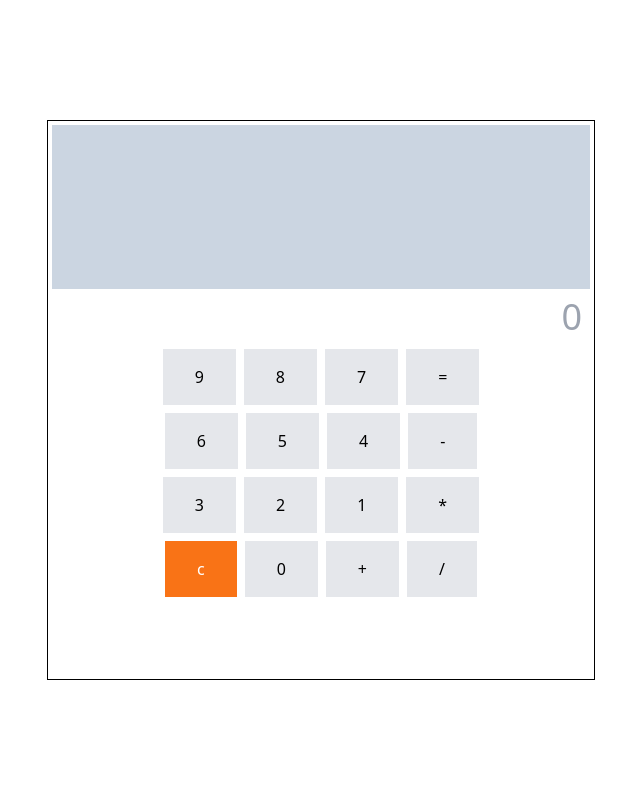
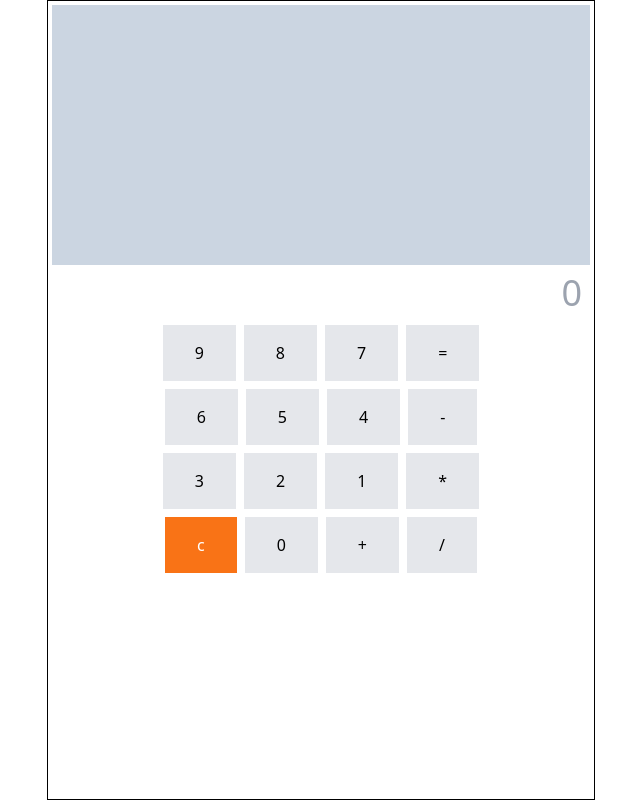
Before and after one commit to ThomasShlby/Calculator, a plain HTML site: page index.html in a window 1280 px wide. Shown: the whole page, without its empty margins (319-959 px from the left). Drawn offline with nearby package versions, Linux system fonts and the light colour scheme.

Commit message:
Update index.html

```diff
--- a/index.html
+++ b/index.html
@@ -15,7 +15,7 @@
 </head>
 <body>
 <div class="flex justify-center items-center w-screen h-screen">
-    <div class="border border-black  min-w-[25vw] md:h-[70vh] h-screen p-1">
+    <div class="border md:border-black  min-w-[25vw] h-[70vh] md:h-screen p-1">
         <div class="bg-slate-300 h-[40%] flex flex-col items-end justify-end w-full ">
             <div class="w-full h-full text-right text-gray-600 overflow-y-auto" id="history"></div>
             <input type="text" id="input" class=" border-none outline-none p-2 text-4xl w-full text-right" placeholder="0"></input>
```
